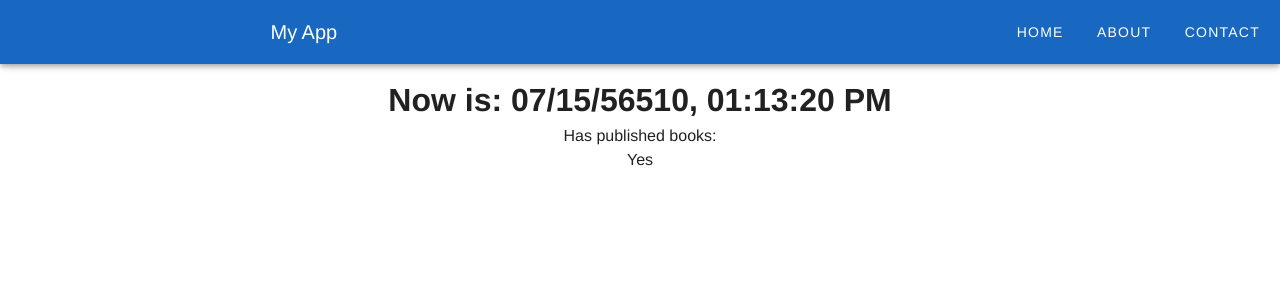
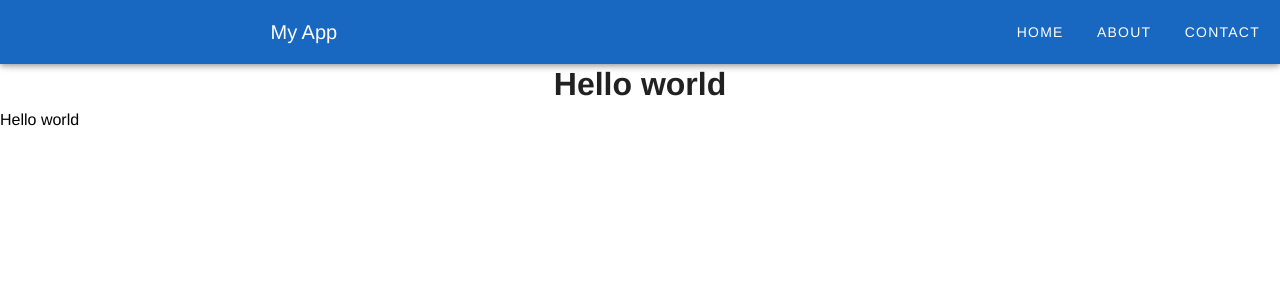
Before and after one commit to PassionDev206/vue-project, a Vue app: page / in a window 1280 px wide. Shown: the top 300 px of the page. Built offline with nearby package versions, Linux system fonts and the light colour scheme.

Commit message:
Updated the project from video course for vue

```diff
--- a/src/App.vue
+++ b/src/App.vue
@@ -1,7 +1,7 @@
 <template>
   <v-app>
     <NavbarComponent/>
-    <HelloWorld msg="Welcome to my first Vue app"/>
+    <HelloWorld message="Welcome to my first Vue app"/>
   </v-app>
 </template>
 
--- a/src/components/HelloWorld.vue
+++ b/src/components/HelloWorld.vue
@@ -1,47 +1,12 @@
 <template>
-  <v-app :dark="isDark">
-    <v-main>
-      <v-container>
-        <h1>Now is: {{ now }}</h1>
-        <p>
-          Has published books:
-        </p>
-        <span>
-          {{ publishedBookMessage }}
-        </span>
-      </v-container>
-    </v-main>
-  </v-app>
+  <h1>{{ msg }}</h1>
+  <input v-model="msg"/>
 </template>
 
 <script setup>
-import { reactive, computed } from 'vue';
-const author = reactive({
-  name:  'John',
-  books: [
-    'Vue 2 - Advanced Guide',
-    'Vue 3 - Basic Guide',
-    'Vue 4 - The Mystery'
-  ]
-});
+import { ref } from 'vue';
 
-const now = computed(() => {
-  const timestamp = Math.floor(Date.now())
-  const date = new Date(timestamp * 1000)
-
-  return date.toLocaleString('en-US', {
-        year: 'numeric',
-        month: '2-digit',
-        day: '2-digit',
-        hour: '2-digit',
-        minute: '2-digit',
-        second: '2-digit',
-      });
-})
-
-const publishedBookMessage = computed(() => {
-  return author.books.length > 0 ? 'Yes' : 'No'
-})
+const msg = ref('Hello world')
 </script>
 
 <style>
```
